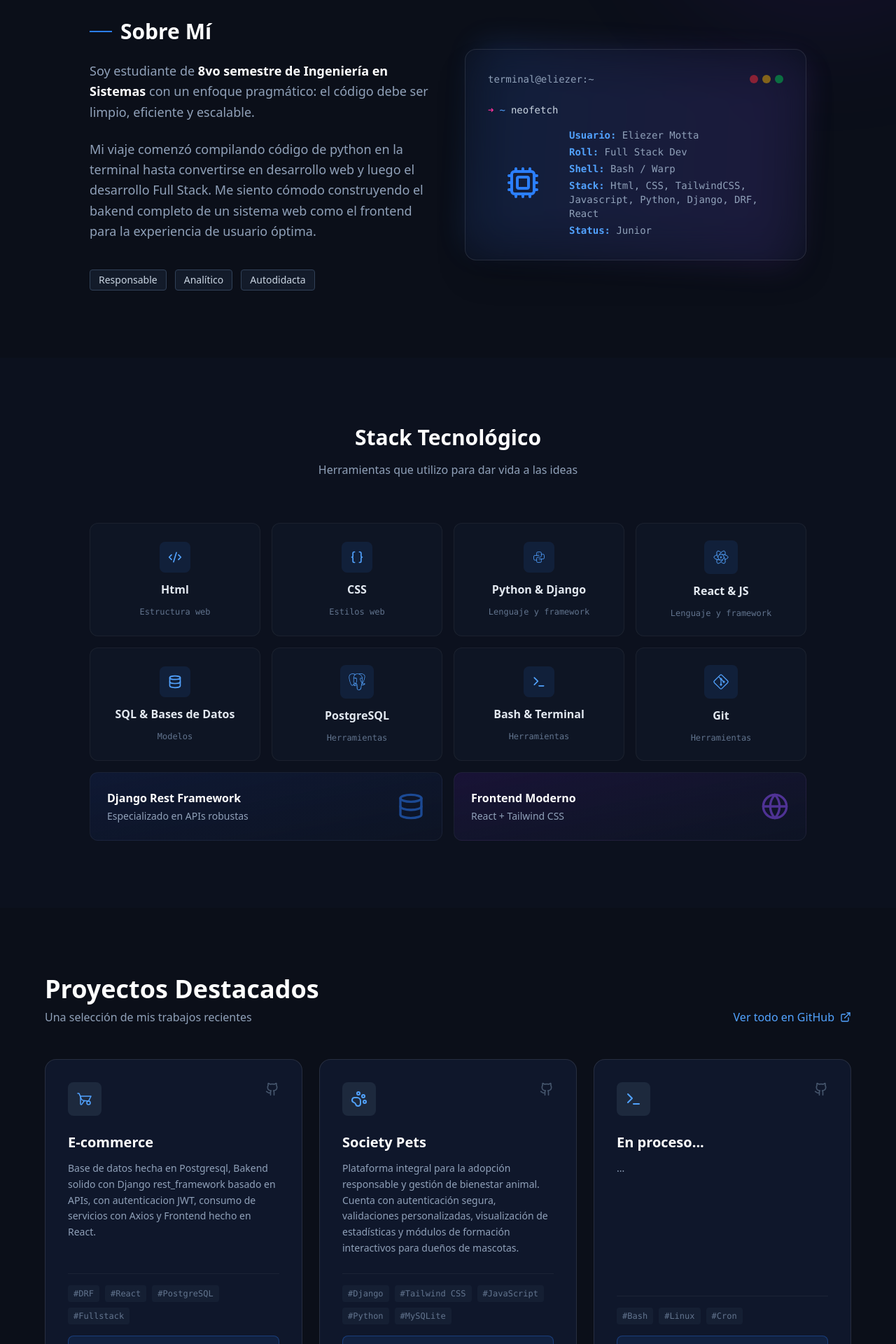
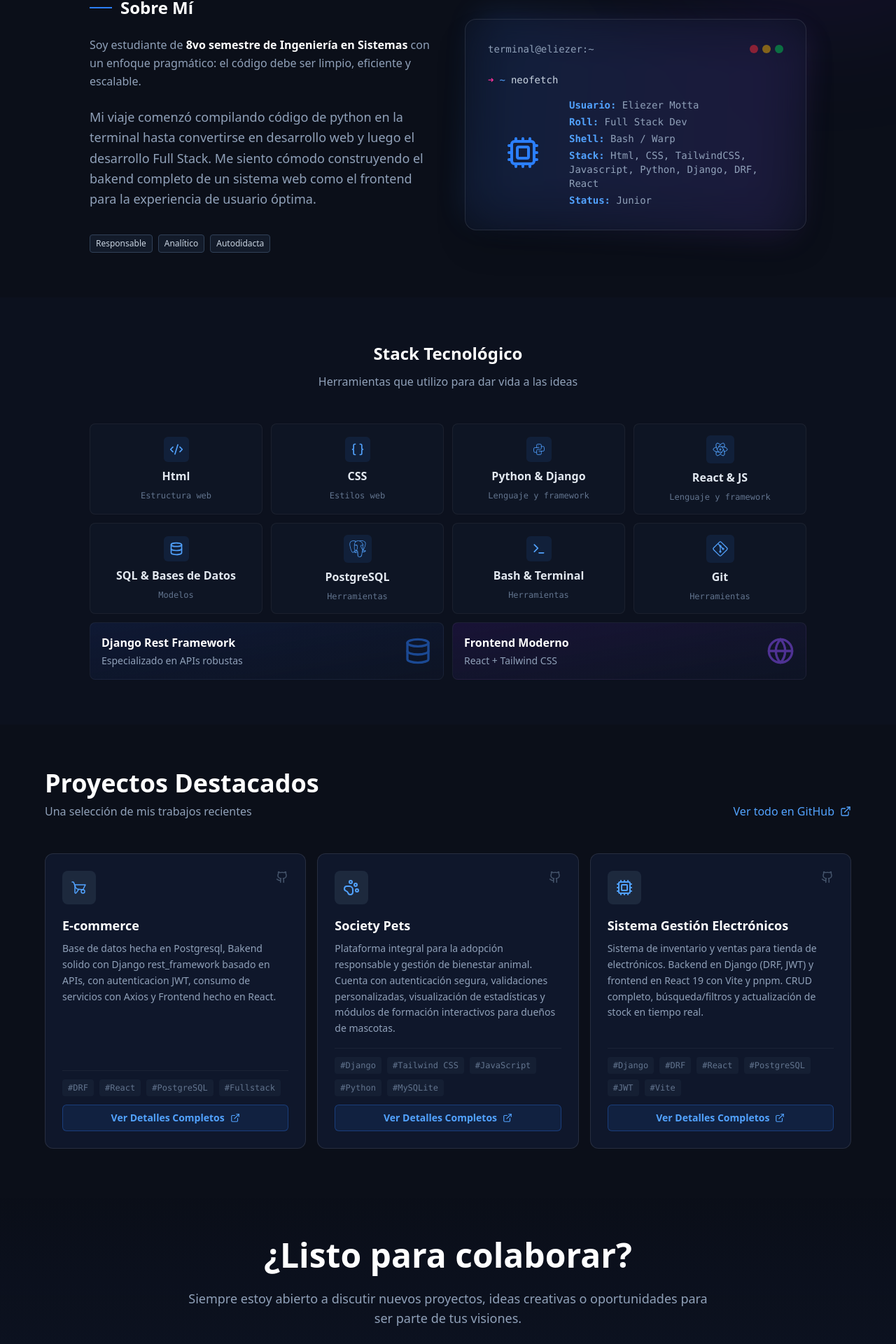
Before and after one commit to Eliezer556/Portafolio_web, a React (Vite) app: page / in a window 1280 px wide. Shown: the part 869-2789 px from the top of the page at 70% size. Built offline with nearby package versions, Linux system fonts and the light colour scheme.

Commit message:
new project add

```diff
--- /dev/null
+++ b/src/components/ElectronicsDetails.jsx
@@ -0,0 +1,153 @@
+// src/components/ElectronicsDetails.jsx
+import React, { useEffect } from 'react'; // <--- IMPORTANTE: Añade useEffect
+import { Github, ExternalLink, ArrowLeft, Database, Cpu, ShoppingCart, Shield, Zap, Server, LayoutGrid, Search } from 'lucide-react';
+
+export const ElectronicsDetails = ({ onBack }) => {
+  // useEffect para hacer scroll hacia arriba cuando el componente se monta
+  useEffect(() => {
+    // Scroll suave al inicio de la página
+    window.scrollTo({
+      top: 0,
+      behavior: 'smooth' // 'smooth' para animación suave, 'auto' para instantáneo
+    });
+
+    // Alternativa más directa (instantánea):
+    // window.scrollTo(0, 0);
+  }, []); // El array vacío [] asegura que solo se ejecute UNA VEZ al montar el componente
+
+  const project = {
+    title: "Sistema Gestión Electrónicos",
+    description: "Aplicación full-stack para la gestión integral de inventario y ventas en una tienda de electrónicos. Demuestra una arquitectura limpia y desacoplada con React en el frontend y una API RESTful con Django.",
+    longDescription: "El objetivo principal es proporcionar una herramienta funcional que permita controlar el stock en tiempo real, gestionar un catálogo de productos por categorías y registrar ventas de forma intuitiva, con actualización automática del inventario. El proyecto está dockerizado (o listo para serlo) y utiliza variables de entorno para una configuración segura.",
+    features: [
+      "**Inventario CRUD:** Crear, leer, actualizar y eliminar productos con nombre, categoría, precio y stock.",
+      "**Sistema de Ventas:** Registro de ventas con selección de productos y cantidades. El stock se actualiza automáticamente al confirmar.",
+      "**Búsqueda y Filtrado:** Busca productos por nombre y filtra el inventario por categoría o rango de precio.",
+      "**API RESTful Documentada:** Backend construido con Django REST Framework, ofreciendo endpoints claros y eficientes.",
+      "**Autenticación JWT:** Sistema de login seguro para proteger las operaciones.",
+      "**Frontend Moderno:** Desarrollado con React 19, Vite y pnpm para un desarrollo rápido y eficiente."
+    ],
+    techStack: {
+      frontend: ["React 19", "Vite", "pnpm", "React Router DOM", "Context API", "CSS Modules/Tailwind"],
+      backend: ["Django 5", "Django REST Framework", "PostgreSQL/MySQL", "JWT", "python-dotenv"],
+      devops: ["Git", "Variables de Entorno"]
+    },
+    challenges: [
+      "**Sincronización de Stock:** Implementar la lógica para que, al registrar una venta, el stock de múltiples productos se actualice de manera atómica y consistente en la base de datos.",
+      "**Arquitectura Desacoplada:** Diseñar una API RESTful limpia y un frontend que se comunique eficientemente con ella, manejando los estados de carga y error correctamente.",
+      "**Gestión de Estado:** Usar Context API de React para manejar el estado global del carrito de ventas y la sesión del usuario de forma predecible."
+    ],
+    repoUrl: "https://github.com/Eliezer556/Sistema-de-electronicos",
+    liveDemo: "#",
+    images: {
+      main: "./electrones_img1.jpeg",
+      details: "/path/to/electronics-detail.png"
+    }
+  };
+
+  return (
+    <div className="min-h-screen bg-[#0B0F19] text-slate-300">
+      {/* Fondo sutil */}
+      <div className="fixed inset-0 z-0 opacity-20 pointer-events-none" style={{ backgroundImage: 'linear-gradient(#1e293b 1px, transparent 1px), linear-gradient(90deg, #1e293b 1px, transparent 1px)', backgroundSize: '40px 40px' }}></div>
+
+      {/* Botón Volver */}
+      <div className="fixed top-6 left-6 z-50">
+        <button
+          onClick={onBack}
+          className="flex items-center gap-2 bg-slate-800/80 hover:bg-slate-700 backdrop-blur-sm text-white px-4 py-2 rounded-full border border-white/10 transition-all"
+        >
+          <ArrowLeft size={18} /> Volver al Portafolio
+        </button>
+      </div>
+
+      <div className="relative z-10 max-w-5xl mx-auto px-4 py-16 md:py-24">
+        {/* Cabecera */}
+        <div className="text-center mb-12">
+          <h1 className="text-4xl md:text-5xl font-bold text-white mb-4">{project.title}</h1>
+          <p className="text-xl text-slate-400 max-w-3xl mx-auto">{project.description}</p>
+        </div>
+
+        {/* Enlaces Repo/Demo */}
+        <div className="flex justify-center gap-4 mb-16">
+          <a href={project.repoUrl} target="_blank" rel="noopener noreferrer"
+             className="flex items-center gap-2 bg-slate-800 hover:bg-slate-700 text-white px-6 py-3 rounded-lg border border-white/10 transition-all">
+            <Github size={20} /> Ver Código
+          </a>
+          {project.liveDemo !== "#" && (
+            <a href={project.liveDemo} target="_blank" rel="noopener noreferrer"
+               className="flex items-center gap-2 bg-blue-600 hover:bg-blue-500 text-white px-6 py-3 rounded-lg transition-all shadow-lg">
+              <ExternalLink size={20} /> Demo en Vivo
+            </a>
+          )}
+        </div>
+
+        {/* Imagen Principal */}
+        <div className="mb-16 rounded-xl overflow-hidden border border-white/10 shadow-2xl bg-slate-800/50 aspect-video flex items-center justify-center">
+          {project.images.main ? (
+            <img src={project.images.main} alt="Vista principal del proyecto" className="w-full h-full object-cover" />
+          ) : (
+            <div className="text-slate-500 flex flex-col items-center gap-2">
+              <Cpu size={48} className="text-blue-500/50" />
+              <p>Captura de pantalla de la aplicación</p>
+            </div>
+          )}
+        </div>
+
+        {/* Descripción Larga */}
+        <div className="mb-16">
+          <h2 className="text-2xl font-bold text-white mb-4 flex items-center gap-2"><Zap size={24} className="text-blue-400" /> Visión General</h2>
+          <p className="text-slate-300 leading-relaxed text-lg">{project.longDescription}</p>
+        </div>
+
+        {/* Características */}
+        <div className="mb-16">
+          <h2 className="text-2xl font-bold text-white mb-6 flex items-center gap-2"><LayoutGrid size={24} className="text-blue-400" /> Características Clave</h2>
+          <div className="grid md:grid-cols-2 gap-4">
+            {project.features.map((feature, idx) => (
+              <div key={idx} className="bg-slate-800/30 border border-white/5 rounded-lg p-4 hover:border-blue-500/30 transition-all">
+                <p className="text-slate-300" dangerouslySetInnerHTML={{ __html: feature.replace(/\*\*(.*?)\*\*/g, '<strong class="text-white">$1</strong>') }}></p>
+              </div>
+            ))}
+          </div>
+        </div>
+
+        {/* Stack Tecnológico */}
+        <div className="mb-16">
+          <h2 className="text-2xl font-bold text-white mb-6 flex items-center gap-2"><Server size={24} className="text-blue-400" /> Stack Tecnológico</h2>
+          <div className="grid md:grid-cols-3 gap-6">
+            <div className="bg-slate-800/20 border border-white/5 rounded-xl p-6">
+              <h3 className="text-lg font-semibold text-blue-400 mb-4 flex items-center gap-2"><Database size={18} /> Backend</h3>
+              <ul className="space-y-2 text-slate-400">
+                {project.techStack.backend.map(tech => <li key={tech} className="flex items-center gap-2"><span className="w-1 h-1 bg-blue-500 rounded-full"></span>{tech}</li>)}
+              </ul>
+            </div>
+            <div className="bg-slate-800/20 border border-white/5 rounded-xl p-6">
+              <h3 className="text-lg font-semibold text-violet-400 mb-4 flex items-center gap-2"><Cpu size={18} /> Frontend</h3>
+              <ul className="space-y-2 text-slate-400">
+                {project.techStack.frontend.map(tech => <li key={tech} className="flex items-center gap-2"><span className="w-1 h-1 bg-violet-500 rounded-full"></span>{tech}</li>)}
+              </ul>
+            </div>
+            <div className="bg-slate-800/20 border border-white/5 rounded-xl p-6">
+              <h3 className="text-lg font-semibold text-emerald-400 mb-4 flex items-center gap-2"><Shield size={18} /> DevOps/Herramientas</h3>
+              <ul className="space-y-2 text-slate-400">
+                {project.techStack.devops.map(tech => <li key={tech} className="flex items-center gap-2"><span className="w-1 h-1 bg-emerald-500 rounded-full"></span>{tech}</li>)}
+              </ul>
+            </div>
+          </div>
+        </div>
+
+        {/* Desafíos Técnicos */}
+        <div className="mb-16">
+          <h2 className="text-2xl font-bold text-white mb-6 flex items-center gap-2"><Search size={24} className="text-blue-400" /> Desafíos y Soluciones</h2>
+          <div className="space-y-4">
+            {project.challenges.map((challenge, idx) => (
+              <div key={idx} className="bg-slate-800/40 border-l-4 border-blue-500 rounded-r-lg p-5">
+                <p className="text-slate-300">{challenge}</p>
+              </div>
+            ))}
+          </div>
+        </div>
+      </div>
+    </div>
+  );
+};
--- a/src/components/Portfolio.jsx
+++ b/src/components/Portfolio.jsx
@@ -25,6 +25,7 @@ import IconPython from './icons/iconPython';
 import IconCart from './icons/iconCart';
 import { ProjectDetails } from './ProjectDetails';
 import { PetsSocietyDetails } from './PetsSocietyDetails';
+import { ElectronicsDetails } from './ElectronicsDetails';
 import IconGit from './icons/iconGit';
 import IconPostgre from './icons/iconPostgre';
 
@@ -87,12 +88,12 @@ export default function Portfolio() {
       isFeatured: true,
     },
     {
-      id: 'process',
-      title: "En proceso...",
-      desc: "...",
-      tags: ["Bash", "Linux", "Cron"],
-      icon: <Terminal size={24} />,
-      isFeatured: false,
+      id: 'electronics',
+      title: "Sistema Gestión Electrónicos",
+      desc: "Sistema de inventario y ventas para tienda de electrónicos. Backend en Django (DRF, JWT) y frontend en React 19 con Vite y pnpm. CRUD completo, búsqueda/filtros y actualización de stock en tiempo real.",
+      tags: ["Django", "DRF", "React", "PostgreSQL", "JWT", "Vite"],
+      icon: <Cpu size={24} />,
+      isFeatured: true,
     }
   ];
 
@@ -102,6 +103,10 @@ export default function Portfolio() {
 
   if (currentView === 'society-pets') {
     return <PetsSocietyDetails onBack={() => setCurrentView('portfolio')} />;
+  }
+
+  if (currentView === 'electronics') {
+    return <ElectronicsDetails onBack={() => setCurrentView('portfolio')} />;
   }
 
   return (
@@ -154,7 +159,7 @@ export default function Portfolio() {
         )}
       </nav>
 
-      <section id="inicio" className="relative min-h-screen flex flex-col justify-center items-center text-center px-4 pt-20">
+      <section id="inicio" className="relative min-h-screen flex flex-col justify-center items-center text-center px-4 pt-20 scroll-mt-24">
         <div className="inline-flex items-center gap-2 px-3 py-1 rounded-full bg-blue-500/10 border border-blue-500/20 text-blue-400 text-xs font-mono mb-6 animate-fade-in-up">
           <span className="relative flex h-2 w-2">
             <span className="animate-ping absolute inline-flex h-full w-full rounded-full bg-blue-400 opacity-75"></span>
@@ -163,16 +168,16 @@ export default function Portfolio() {
           Disponible para trabajar
         </div>
 
-        <h1 className="text-5xl md:text-7xl lg:text-8xl font-bold tracking-tight text-white mb-6">
+        <h1 className="text-4xl md:text-6xl lg:text-7xl font-bold tracking-tight text-white mb-4">
           <span className="bg-gradient-to-b from-white to-slate-400 bg-clip-text text-transparent">{profile.name}</span>
         </h1>
 
-        <p className="text-xl md:text-2xl text-slate-400 max-w-2xl leading-relaxed mb-8 font-light">
+        <p className="text-lg md:text-xl text-slate-400 max-w-2xl leading-relaxed mb-6 font-light">
           Ingeniero de Software en formación. Desarrollador web Junior en<span className="text-blue-400 font-medium"> Backend</span> y <span className="text-violet-400 font-medium">Frontend moderno</span>.
         </p>
 
-        <div className="flex gap-4">
-          <a href="#proyectos" className="group relative px-6 py-3 rounded-lg bg-white text-slate-900 font-semibold hover:bg-slate-200 transition-all flex items-center gap-2">
+        <div className="flex gap-3">
+          <a href="#proyectos" className="group relative px-4 py-2 rounded-md bg-white text-slate-900 font-semibold hover:bg-slate-200 transition-all flex items-center gap-2">
             Ver Proyectos
             <ChevronDown size={18} className="group-hover:translate-y-1 transition-transform" />
           </a>
@@ -186,22 +191,22 @@ export default function Portfolio() {
         </div>
       </section>
 
-      <section id="sobre mi" className="py-24 px-4 relative z-10">
+      <section id="sobre mi" className="py-16 px-4 relative z-10 scroll-mt-24">
         <div className="max-w-5xl mx-auto grid md:grid-cols-2 gap-12 items-center">
 
           <div className="space-y-6">
-            <h2 className="text-3xl font-bold text-white flex items-center gap-3">
+            <h2 className="text-2xl font-bold text-white flex items-center gap-3">
               <span className="w-8 h-[2px] bg-blue-500"></span> Sobre Mí
             </h2>
-            <p className="text-lg text-slate-400 leading-relaxed">
+            <p className="text-base text-slate-400 leading-relaxed">
               Soy estudiante de <strong className="text-white">8vo semestre de Ingeniería en Sistemas</strong> con un enfoque pragmático: el código debe ser limpio, eficiente y escalable.
             </p>
             <p className="text-lg text-slate-400 leading-relaxed">
               Mi viaje comenzó compilando código de python en la terminal hasta convertirse en desarrollo web y luego el desarrollo Full Stack. Me siento cómodo construyendo el bakend completo de un sistema web como el frontend para la experiencia de usuario óptima.
             </p>
-            <div className="pt-4 flex flex-wrap gap-3">
+            <div className="pt-3 flex flex-wrap gap-2">
               {['Responsable', 'Analítico', 'Autodidacta'].map(trait => (
-                <span key={trait} className="px-3 py-1 bg-slate-800/50 border border-slate-700 rounded text-sm text-slate-300">
+                <span key={trait} className="px-2 py-1 bg-slate-800/50 border border-slate-700 rounded text-xs text-slate-300">
                   {trait}
                 </span>
               ))}
@@ -244,17 +249,17 @@ export default function Portfolio() {
         </div>
       </section>
 
-      <section id="habilidades" className="py-24 px-4 bg-slate-900/30">
+      <section id="habilidades" className="py-16 px-4 bg-slate-900/30 scroll-mt-24">
         <div className="max-w-5xl mx-auto">
-          <div className="text-center mb-16">
-            <h2 className="text-3xl font-bold text-white mb-4">Stack Tecnológico</h2>
+          <div className="text-center mb-12">
+            <h2 className="text-2xl font-bold text-white mb-3">Stack Tecnológico</h2>
             <p className="text-slate-400">Herramientas que utilizo para dar vida a las ideas</p>
           </div>
 
-          <div className="grid grid-cols-2 md:grid-cols-4 gap-4">
+          <div className="grid grid-cols-2 md:grid-cols-4 gap-3">
             {skills.map((skill, idx) => (
-              <div key={idx} className="group p-6 bg-slate-800/20 hover:bg-slate-800/40 border border-white/5 hover:border-blue-500/30 rounded-xl transition-all duration-300 flex flex-col items-center justify-center gap-3 text-center">
-                <div className="p-3 bg-blue-500/10 rounded-lg text-blue-400 group-hover:scale-110 transition-transform duration-300">
+              <div key={idx} className="group p-4 bg-slate-800/20 hover:bg-slate-800/40 border border-white/5 hover:border-blue-500/30 rounded-lg transition-all duration-300 flex flex-col items-center justify-center gap-2 text-center">
+                <div className="p-2 bg-blue-500/10 rounded-md text-blue-400 group-hover:scale-110 transition-transform duration-300">
                   {skill.icon}
                 </div>
                 <h3 className="font-semibold text-slate-200">{skill.name}</h3>
@@ -262,7 +267,7 @@ export default function Portfolio() {
               </div>
             ))}
 
-            <div className="col-span-2 md:col-span-2 p-6 bg-gradient-to-br from-blue-900/20 to-slate-900/50 border border-white/5 rounded-xl flex items-center justify-between">
+            <div className="col-span-2 md:col-span-2 p-4 bg-gradient-to-br from-blue-900/20 to-slate-900/50 border border-white/5 rounded-lg flex items-center justify-between">
               <div>
                 <h3 className="font-bold text-white mb-1">Django Rest Framework</h3>
                 <p className="text-sm text-slate-400">Especializado en APIs robustas</p>
@@ -270,7 +275,7 @@ export default function Portfolio() {
               <Database className="text-blue-500 opacity-50" size={40} />
             </div>
 
-            <div className="col-span-2 md:col-span-2 p-6 bg-gradient-to-br from-violet-900/20 to-slate-900/50 border border-white/5 rounded-xl flex items-center justify-between">
+            <div className="col-span-2 md:col-span-2 p-4 bg-gradient-to-br from-violet-900/20 to-slate-900/50 border border-white/5 rounded-lg flex items-center justify-between">
               <div>
                 <h3 className="font-bold text-white mb-1">Frontend Moderno</h3>
                 <p className="text-sm text-slate-400">React + Tailwind CSS</p>
@@ -281,7 +286,7 @@ export default function Portfolio() {
         </div>
       </section>
 
-      <section id="proyectos" className="py-24 px-4">
+      <section id="proyectos" className="py-16 px-4 scroll-mt-24">
         <div className="max-w-6xl mx-auto">
           <div className="flex items-end justify-between mb-12">
             <div>
@@ -293,28 +298,28 @@ export default function Portfolio() {
             </a>
           </div>
 
-          <div className="grid md:grid-cols-3 gap-6">
+          <div className="grid md:grid-cols-3 gap-4">
             {projects.map((project, index) => (
-              <div key={index} className="group relative bg-slate-900 border border-white/10 rounded-2xl overflow-hidden hover:border-blue-500/50 transition-all duration-500">
+              <div key={index} onClick={() => { window.scrollTo({ top: 0, left: 0, behavior: 'auto' }); setCurrentView(project.id); }} role="button" tabIndex={0} className="group relative bg-slate-900 border border-white/10 rounded-xl overflow-hidden hover:border-blue-500/50 transition-all duration-300 cursor-pointer">
                 <div className="absolute inset-0 bg-gradient-to-b from-blue-500/5 to-transparent opacity-0 group-hover:opacity-100 transition-opacity duration-500"></div>
 
-                <div className="p-8 h-full flex flex-col relative z-10">
-                  <div className="mb-6 flex justify-between items-start">
+                <div className="p-6 h-full flex flex-col relative z-10">
+                  <div className="mb-4 flex justify-between items-start">
                     <div className="p-3 bg-slate-800 rounded-lg text-blue-400 group-hover:text-white group-hover:bg-blue-600 transition-colors duration-300">
                       {project.icon}
                     </div>
-                    <Github className="text-slate-600 hover:text-white cursor-pointer transition-colors" size={20} />
+                    <Github className="text-slate-600 hover:text-white cursor-pointer transition-colors" size={18} />
                   </div>
 
-                  <h3 className="text-xl font-bold text-white mb-3 group-hover:text-blue-400 transition-colors">
+                  <h3 className="text-lg font-bold text-white mb-2 group-hover:text-blue-400 transition-colors">
                     {project.title}
                   </h3>
 
-                  <p className="text-slate-400 text-sm leading-relaxed mb-6 flex-grow">
+                  <p className="text-slate-400 text-sm leading-relaxed mb-4 flex-grow">
                     {project.desc}
                   </p>
 
-                  <div className="flex flex-wrap gap-2 pt-4 border-t border-white/5">
+                  <div className="flex flex-wrap gap-2 pt-3 border-t border-white/5">
                     {project.tags.map(tag => (
                       <span key={tag} className="text-xs font-mono text-slate-500 bg-slate-800/50 px-2 py-1 rounded">
                         #{tag}
@@ -324,15 +329,15 @@ export default function Portfolio() {
                   <div>
                     {project.isFeatured ? (
                       <button
-                        onClick={() => setCurrentView(project.id)}
-                        className="w-full mt-4 py-2 bg-blue-500/10 hover:bg-blue-500/20 cursor-pointer text-blue-400 border border-blue-500/30 rounded-lg transition-all text-sm font-semibold flex items-center justify-center gap-2"
+                        onClick={(e) => { e.stopPropagation(); window.scrollTo({ top: 0, left: 0, behavior: 'auto' }); setCurrentView(project.id); }}
+                        className="w-full mt-3 py-2 bg-blue-500/10 hover:bg-blue-500/20 cursor-pointer text-blue-400 border border-blue-500/30 rounded-md transition-all text-sm font-semibold flex items-center justify-center gap-2"
                       >
                         Ver Detalles Completos <ExternalLink size={14} />
                       </button>
                     ) : (
                       <div className='flex gap-4'>
                         <button
-                          className="w-full mt-4 py-2 bg-blue-500/10 hover:bg-blue-500/20 cursor-pointer text-blue-400 border border-blue-500/30 rounded-lg transition-all text-sm font-semibold flex items-center justify-center gap-2"
+                          className="w-full mt-3 py-2 bg-blue-500/10 hover:bg-blue-500/20 cursor-pointer text-blue-400 border border-blue-500/30 rounded-md transition-all text-sm font-semibold flex items-center justify-center gap-2"
                         >
                           Live demo <ExternalLink size={14} />
                         </button>
@@ -346,7 +351,7 @@ export default function Portfolio() {
         </div>
       </section>
 
-      <section id="contacto" className="py-24 px-4 relative">
+      <section id="contacto" className="py-16 px-4 relative scroll-mt-24">
         <div className="absolute inset-0 bg-gradient-to-b from-transparent to-blue-900/10 pointer-events-none"></div>
 
         <div className="max-w-3xl mx-auto text-center relative z-10">
```
Also changed, not shown: public/electrones_img1.jpeg (added).
